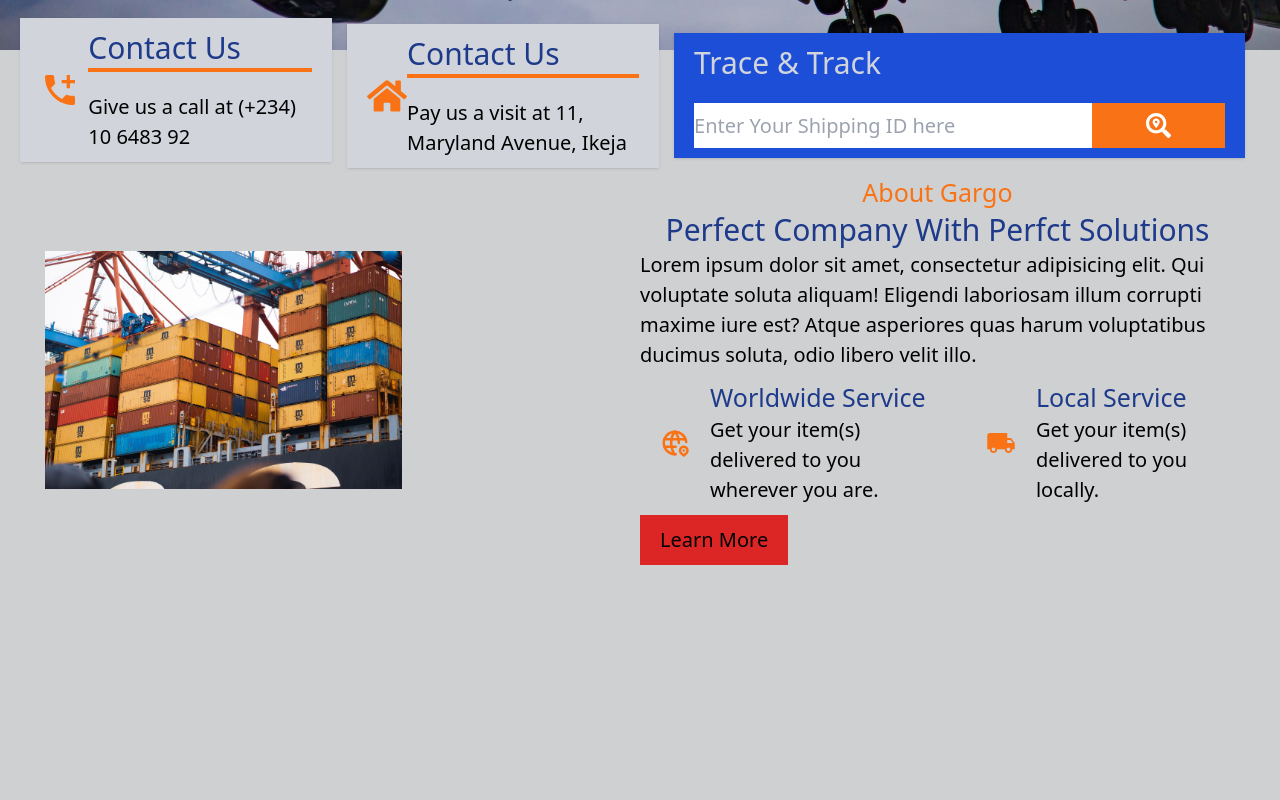
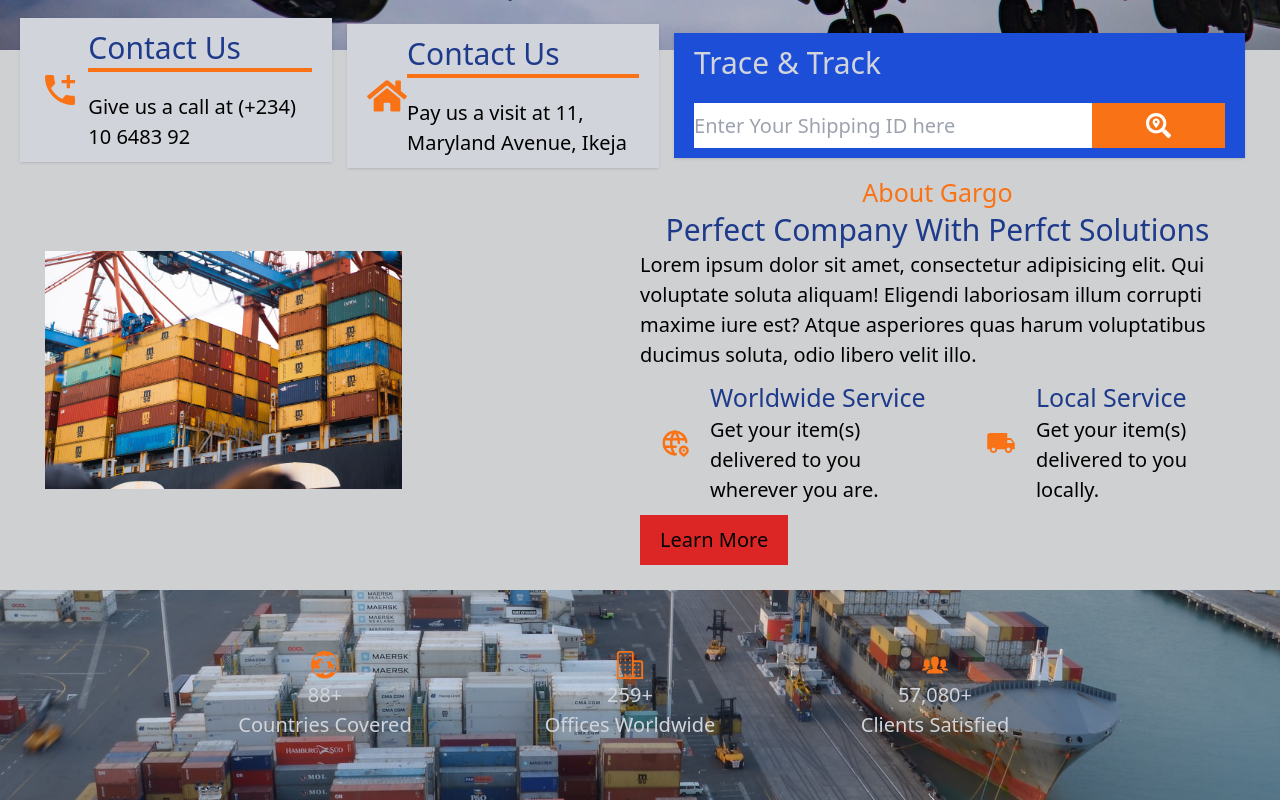
Before and after one commit to DaScOrPiO/logistic-app, a React (Vite) app: page / in a window 1280 px wide. Shown: the part 821-1621 px from the top of the page. Before the commit the page ends 1411 px from the top, so only its background shows below. Built offline with nearby package versions, Linux system fonts and the light colour scheme.

Commit message:
FEAT: landing page section2 added

```diff
--- a/src/components/homepage.jsx
+++ b/src/components/homepage.jsx
@@ -1,11 +1,13 @@
 import Header from "./landingPage/header";
 import Section1 from "./landingPage/section1";
+import Section2 from "./landingPage/section2";
 
 export default function homepage() {
   return (
     <div className="homepage-contents w-full">
       <Header />
       <Section1 />
+      <Section2 />
     </div>
   );
 }
--- /dev/null
+++ b/src/components/landingPage/section2.jsx
@@ -0,0 +1,43 @@
+import { GiWorld } from "react-icons/gi";
+import { IoIosPeople } from "react-icons/io";
+import { IoBusinessOutline } from "react-icons/io5";
+
+export default function Section2() {
+  return (
+    <section className="section-2 w-full flex justify-center items-center">
+      <div className="w-full items-container flex justify-center items-center py-12 px-6">
+        <div className="md:w-3/4 flex justify-center items-center">
+          <div className="md:w-1/3 mr-4 flex justify-center items-center flex-col">
+            <div className="icon w-full flex justify-center items-center flex-col">
+              <span>
+                <GiWorld size="30px" className="text-orange-500" />
+              </span>
+            </div>
+            <h2 className="text-gray-300">88+</h2>
+            <p className="text-gray-300">Countries Covered</p>
+          </div>
+
+          <div className="md:w-1/3 mr-4 flex justify-center items-center flex-col">
+            <div className="icon w-full flex justify-center items-center flex-col">
+              <span>
+                <IoBusinessOutline size="30px" className="text-orange-500" />
+              </span>
+            </div>
+            <h2 className="text-gray-300">259+</h2>
+            <p className="text-gray-300">Offices Worldwide</p>
+          </div>
+
+          <div className="md:w-1/3 mr-4 flex justify-center items-center flex-col">
+            <div className="icon w-full flex justify-center items-center flex-col">
+              <span>
+                <IoIosPeople size="30px" className="text-orange-500" />
+              </span>
+            </div>
+            <h2 className="text-gray-300">57,080+</h2>
+            <p className="text-gray-300">Clients Satisfied</p>
+          </div>
+        </div>
+      </div>
+    </section>
+  );
+}
--- a/src/styles/index.scss
+++ b/src/styles/index.scss
@@ -25,6 +25,11 @@
 
 .homepage {
   .homepage-contents {
+    .section-2 {
+      .items-container {
+        background: url("../assets/images/docks2.jpg") center/cover no-repeat;
+      }
+    }
     header {
       position: relative;
       height: 100vh;
```
Also changed, not shown: src/assets/images/docks2.jpg (added), src/assets/images/ries-bosch-t3q0fonQfTk-unsplash.jpg (added).
